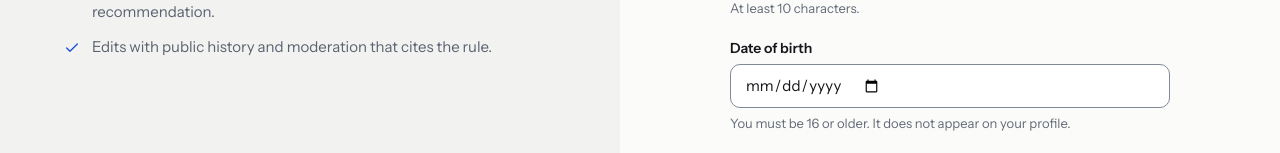
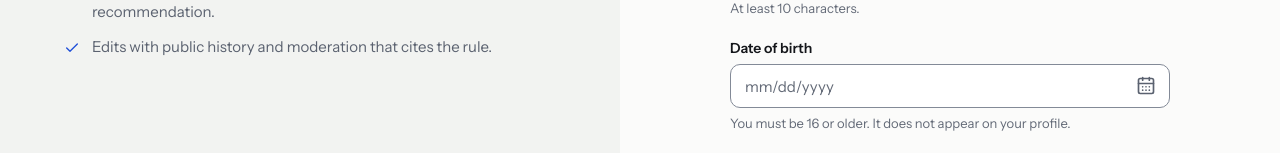
Before and after one commit to JonasDias10/contraponha, a Next.js app in the folder apps/web/: page /signup in a window 1280 px wide. Shown: the part 575-728 px from the top of the page. Built offline with nearby package versions, Linux system fonts and the light colour scheme; no server answers.

Commit message:
feat: date picker with typed input and calendar for birth date

```diff
--- a/apps/web/package.json
+++ b/apps/web/package.json
@@ -13,12 +13,12 @@
     "test": "vitest run"
   },
   "dependencies": {
-    "@hookform/resolvers": "^5.9.1",
     "@contraponha/api-client": "workspace:*",
     "@contraponha/config": "workspace:*",
     "@contraponha/i18n": "workspace:*",
     "@contraponha/types": "workspace:*",
     "@contraponha/validation": "workspace:*",
+    "@hookform/resolvers": "^5.9.1",
     "@radix-ui/react-checkbox": "^1.3.11",
     "@radix-ui/react-dialog": "^1.1.23",
     "@radix-ui/react-dropdown-menu": "^2.1.24",
@@ -40,6 +40,7 @@
     "lucide-react": "^1.52.0",
     "next": "^16.3.8",
     "react": "19.2.3",
+    "react-day-picker": "^10.0.2",
     "react-dom": "19.2.3",
     "react-hook-form": "^7.89.0",
     "react-markdown": "^10.1.0",
--- a/apps/web/src/components/auth/sign-up-form.tsx
+++ b/apps/web/src/components/auth/sign-up-form.tsx
@@ -1,6 +1,7 @@
 "use client"
 
 import { zodResolver } from "@hookform/resolvers/zod"
+import { MINIMUM_AGE_YEARS } from "@contraponha/config"
 import type { MessageKey } from "@contraponha/i18n"
 import { registerInputSchema } from "@contraponha/validation"
 import { Mail } from "lucide-react"
@@ -16,6 +17,7 @@ import { PasswordInput } from "@/components/auth/password-input"
 import { useI18n } from "@/components/providers/i18n-provider"
 import { Button } from "@/components/ui/button"
 import { Checkbox } from "@/components/ui/controls"
+import { DatePicker } from "@/components/ui/date-picker"
 import { Field, Input } from "@/components/ui/field"
 import { cn } from "@/lib/cn"
 import { passwordStrength } from "@/lib/password-strength"
@@ -42,6 +44,17 @@ const FIELD_MESSAGES: Partial<Record<FieldName, MessageKey>> = {
 function isFieldName(path: string): path is FieldName {
   return path in FIELD_MESSAGES
 }
+
+const TODAY = new Date()
+const BIRTH_DATE_START = new Date(TODAY.getFullYear() - 120, 0, 1)
+
+const BIRTH_DATE_END = new Date(
+  TODAY.getFullYear() - MINIMUM_AGE_YEARS,
+  TODAY.getMonth(),
+  TODAY.getDate(),
+)
+
+const BIRTH_DATE_DEFAULT_MONTH = new Date(TODAY.getFullYear() - 25, 0, 1)
 
 const STRENGTH_STYLE = {
   weak: { width: "w-1/4", color: "bg-danger", key: "web.auth.passwordWeak" },
@@ -185,13 +198,25 @@ export function SignUpForm(): React.JSX.Element {
         error={fieldError("birthDate")}
       >
         {({ id, describedBy, isInvalid }) => (
-          <Input
-            id={id}
-            type="date"
-            autoComplete="bday"
-            aria-describedby={describedBy}
-            aria-invalid={isInvalid}
-            {...register("birthDate")}
+          <Controller
+            control={control}
+            name="birthDate"
+            render={({ field }) => (
+              <DatePicker
+                id={id}
+                name={field.name}
+                ref={field.ref}
+                value={field.value}
+                onChange={field.onChange}
+                onBlur={field.onBlur}
+                autoComplete="bday"
+                aria-describedby={describedBy}
+                aria-invalid={isInvalid}
+                startMonth={BIRTH_DATE_START}
+                endMonth={BIRTH_DATE_END}
+                defaultMonth={BIRTH_DATE_DEFAULT_MONTH}
+              />
+            )}
           />
         )}
       </Field>
--- /dev/null
+++ b/apps/web/src/components/ui/date-picker.tsx
@@ -0,0 +1,147 @@
+"use client"
+
+import * as PopoverPrimitive from "@radix-ui/react-popover"
+import { CalendarDays } from "lucide-react"
+import { useRef, useState } from "react"
+import { DayPicker } from "react-day-picker"
+import { enUS, es, ptBR } from "react-day-picker/locale"
+
+import { Input } from "@/components/ui/field"
+import { useI18n } from "@/components/providers/i18n-provider"
+import {
+  dateFromIso,
+  dateOrderFor,
+  formatIsoDate,
+  isoFromDate,
+  maskDateInput,
+  parseDateInput,
+} from "@/lib/date-input"
+
+const CALENDAR_LOCALES = { "pt-BR": ptBR, en: enUS, es }
+
+const CALENDAR_CLASSES = {
+  root: "relative p-3",
+  month: "flex flex-col gap-2",
+  month_caption: "flex h-9 items-center",
+  dropdowns: "flex items-center gap-1",
+  dropdown_root:
+    "relative inline-flex h-9 items-center rounded-md px-2 hover:bg-surface-sunken has-focus-visible:outline-2 has-focus-visible:outline-brand",
+  dropdown: "absolute inset-0 w-full cursor-pointer appearance-none opacity-0",
+  caption_label: "inline-flex items-center gap-1 text-[15px] font-semibold text-ink capitalize",
+  nav: "absolute top-3 right-3 flex gap-1",
+  button_previous:
+    "grid size-9 place-items-center rounded-md text-muted hover:bg-surface-sunken disabled:opacity-40",
+  button_next:
+    "grid size-9 place-items-center rounded-md text-muted hover:bg-surface-sunken disabled:opacity-40",
+  chevron: "size-4 fill-current",
+  month_grid: "border-collapse",
+  weekday: "size-10 text-[12px] font-medium text-subtle uppercase",
+  day: "group p-0 text-center",
+  day_button:
+    "grid size-10 place-items-center rounded-full text-[14px] text-ink transition-colors hover:bg-surface-sunken focus-visible:outline-2 focus-visible:outline-brand group-data-disabled:pointer-events-none group-data-disabled:opacity-40 group-data-selected:bg-brand group-data-selected:font-semibold group-data-selected:text-on-brand",
+}
+
+export interface DatePickerProps extends Omit<
+  React.ComponentProps<"input">,
+  "value" | "defaultValue" | "onChange" | "type"
+> {
+  value: string
+  onChange: (iso: string) => void
+  startMonth: Date
+  endMonth: Date
+  defaultMonth: Date
+}
+
+// Typed date field with a calendar popover; value is an ISO date or "" when incomplete.
+export function DatePicker({
+  value,
+  onChange,
+  startMonth,
+  endMonth,
+  defaultMonth,
+  ...inputProps
+}: DatePickerProps): React.JSX.Element {
+  const { locale, t } = useI18n()
+  const order = dateOrderFor(locale)
+  const inputRef = useRef<HTMLInputElement>(null)
+  const [isOpen, setIsOpen] = useState(false)
+  const [text, setText] = useState(() => formatIsoDate({ iso: value, order }))
+  const [syncedValue, setSyncedValue] = useState(value)
+
+  if (value !== syncedValue) {
+    setSyncedValue(value)
+
+    if (value !== parseDateInput({ text, order })) setText(formatIsoDate({ iso: value, order }))
+  }
+
+  const selected = dateFromIso(value)
+
+  function handleTextChange(event: React.ChangeEvent<HTMLInputElement>): void {
+    const masked = maskDateInput(event.target.value)
+
+    setText(masked)
+
+    onChange(parseDateInput({ text: masked, order }))
+  }
+
+  function handleSelect(date: Date | undefined): void {
+    if (!date) return
+
+    const iso = isoFromDate(date)
+
+    setText(formatIsoDate({ iso, order }))
+
+    onChange(iso)
+
+    setIsOpen(false)
+
+    inputRef.current?.focus()
+  }
+
+  return (
+    <PopoverPrimitive.Root open={isOpen} onOpenChange={setIsOpen}>
+      <PopoverPrimitive.Anchor className="relative">
+        <Input
+          {...inputProps}
+          ref={inputRef}
+          type="text"
+          inputMode="numeric"
+          placeholder={t("web.common.datePlaceholder")}
+          value={text}
+          onChange={handleTextChange}
+          className="pr-12 tabular-nums"
+        />
+        <PopoverPrimitive.Trigger
+          type="button"
+          aria-label={t("web.common.openCalendar")}
+          title={t("web.common.openCalendar")}
+          className="absolute top-1/2 right-1.5 grid size-9 -translate-y-1/2 place-items-center rounded-md text-muted transition-colors hover:bg-surface-sunken hover:text-ink"
+        >
+          <CalendarDays aria-hidden className="size-5" />
+        </PopoverPrimitive.Trigger>
+      </PopoverPrimitive.Anchor>
+      <PopoverPrimitive.Portal>
+        <PopoverPrimitive.Content
+          sideOffset={6}
+          align="start"
+          className="z-50 origin-(--radix-popover-content-transform-origin) rounded-[12px] border border-line bg-surface-raised shadow-e2 data-[state=closed]:animate-fade-out data-[state=open]:animate-pop-in"
+        >
+          <DayPicker
+            mode="single"
+            locale={CALENDAR_LOCALES[locale]}
+            captionLayout="dropdown"
+            reverseYears
+            startMonth={startMonth}
+            endMonth={endMonth}
+            defaultMonth={selected ?? defaultMonth}
+            disabled={{ after: endMonth }}
+            selected={selected}
+            onSelect={handleSelect}
+            autoFocus
+            classNames={CALENDAR_CLASSES}
+          />
+        </PopoverPrimitive.Content>
+      </PopoverPrimitive.Portal>
+    </PopoverPrimitive.Root>
+  )
+}
--- /dev/null
+++ b/apps/web/src/lib/date-input.ts
@@ -0,0 +1,62 @@
+import type { Locale } from "@contraponha/i18n"
+
+export type DateOrder = "dmy" | "mdy"
+
+interface ParseDateInputParams {
+  text: string
+  order: DateOrder
+}
+
+interface FormatIsoDateParams {
+  iso: string
+  order: DateOrder
+}
+
+export function dateOrderFor(locale: Locale): DateOrder {
+  return locale === "en" ? "mdy" : "dmy"
+}
+
+export function maskDateInput(raw: string): string {
+  const digits = raw.replace(/\D/g, "").slice(0, 8)
+
+  return [digits.slice(0, 2), digits.slice(2, 4), digits.slice(4)].filter(Boolean).join("/")
+}
+
+// Returns "" for incomplete or impossible dates, so the form treats them as missing.
+export function parseDateInput({ text, order }: ParseDateInputParams): string {
+  const match = /^(\d{2})\/(\d{2})\/(\d{4})$/.exec(text)
+
+  if (!match) return ""
+
+  const [, first = "", second = "", year = ""] = match
+  const [day, month] = order === "dmy" ? [first, second] : [second, first]
+  const iso = `${year}-${month}-${day}`
+  const date = dateFromIso(iso)
+
+  if (!date || isoFromDate(date) !== iso) return ""
+
+  return iso
+}
+
+export function formatIsoDate({ iso, order }: FormatIsoDateParams): string {
+  const [year, month, day] = iso.split("-")
+
+  if (!year || !month || !day) return ""
+
+  return order === "dmy" ? `${day}/${month}/${year}` : `${month}/${day}/${year}`
+}
+
+export function dateFromIso(iso: string): Date | undefined {
+  const [year, month, day] = iso.split("-").map(Number)
+
+  if (!year || !month || !day) return undefined
+
+  return new Date(year, month - 1, day)
+}
+
+export function isoFromDate(date: Date): string {
+  const month = String(date.getMonth() + 1).padStart(2, "0")
+  const day = String(date.getDate()).padStart(2, "0")
+
+  return `${date.getFullYear()}-${month}-${day}`
+}
--- a/packages/i18n/src/messages/en/web.ts
+++ b/packages/i18n/src/messages/en/web.ts
@@ -2,6 +2,8 @@ import type { Messages } from "../../types.js"
 
 export const web: Messages["web"] = {
   common: {
+    datePlaceholder: "mm/dd/yyyy",
+    openCalendar: "Open calendar",
     close: "Close",
     cancel: "Cancel",
     back: "Back",
--- a/packages/i18n/src/messages/es/web.ts
+++ b/packages/i18n/src/messages/es/web.ts
@@ -2,6 +2,8 @@ import type { Messages } from "../../types.js"
 
 export const web: Messages["web"] = {
   common: {
+    datePlaceholder: "dd/mm/aaaa",
+    openCalendar: "Abrir calendario",
     close: "Cerrar",
     cancel: "Cancelar",
     back: "Volver",
--- a/packages/i18n/src/messages/pt-BR/web.ts
+++ b/packages/i18n/src/messages/pt-BR/web.ts
@@ -1,5 +1,7 @@
 export const web = {
   common: {
+    datePlaceholder: "dd/mm/aaaa",
+    openCalendar: "Abrir calendário",
     close: "Fechar",
     cancel: "Cancelar",
     back: "Voltar",
```
Also changed, not shown: 2 other files (tests, documents, lock files or other folders).
